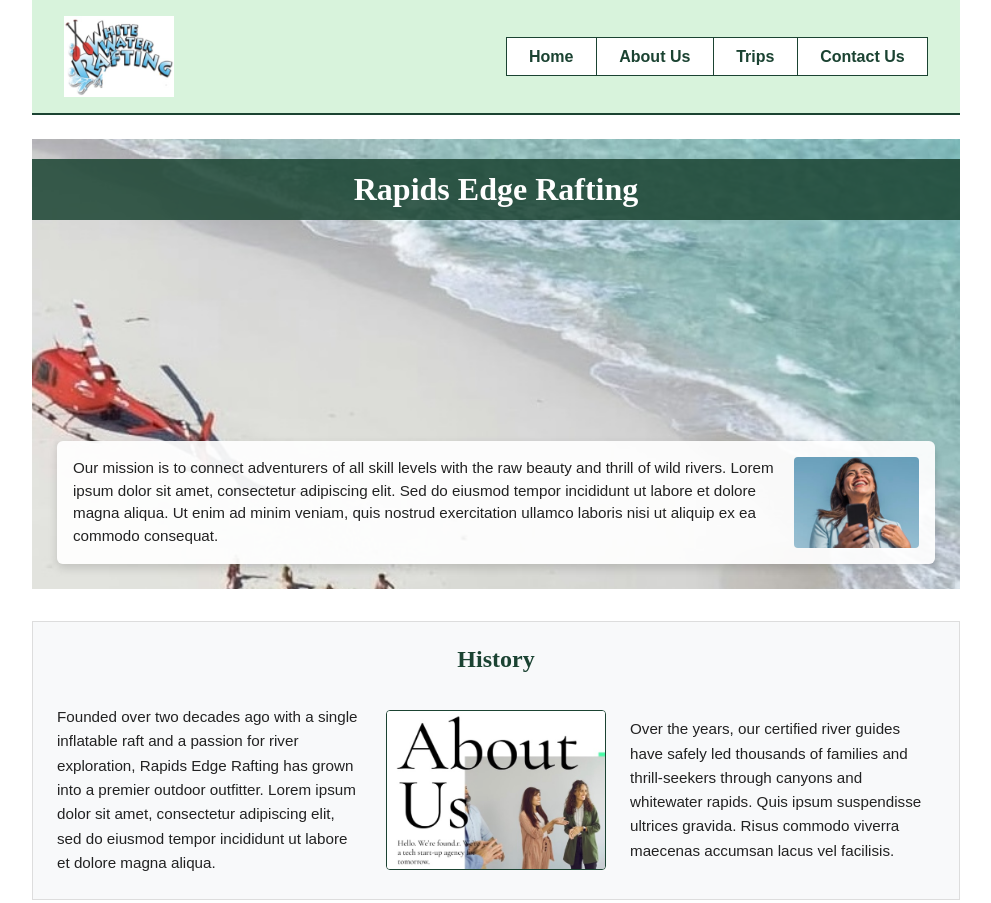
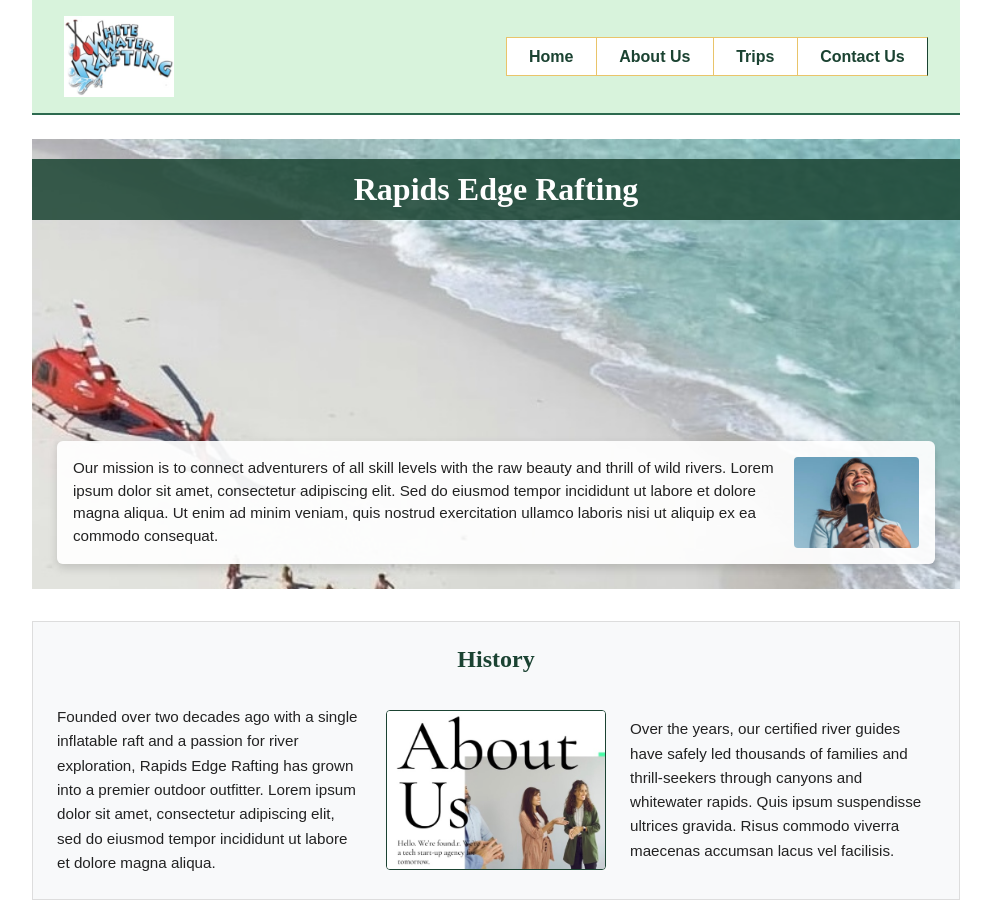
Before and after one commit to tolaolu/wdd130, a plain HTML site: page wwr/about.html in a window 1280 px wide. Shown: the top 903 px of the page, without its empty margins (144-1135 px from the left). Drawn offline with Linux system fonts and the light colour scheme.

Commit message:
using secondary and accent color variables

```diff
--- a/wwr/styles/rafting.css
+++ b/wwr/styles/rafting.css
@@ -28,7 +28,7 @@ header {
     grid-template-columns: auto 1fr;
     align-items: center;
     gap: 2rem;
-    border-bottom: 2px solid var(--primary-color);
+    border-bottom: 2px solid var(--secondary-color);
 }
 
 header img {
@@ -48,7 +48,7 @@ header nav a {
     font-weight: 600;
     text-decoration: none;
     padding: 0.6rem 1.4rem;
-    border: 1px solid var(--primary-color);
+    border: 1px solid var(--accent2-color);
     border-right: none;
     transition: background-color 0.25s ease, color 0.25s ease;
 }
```
